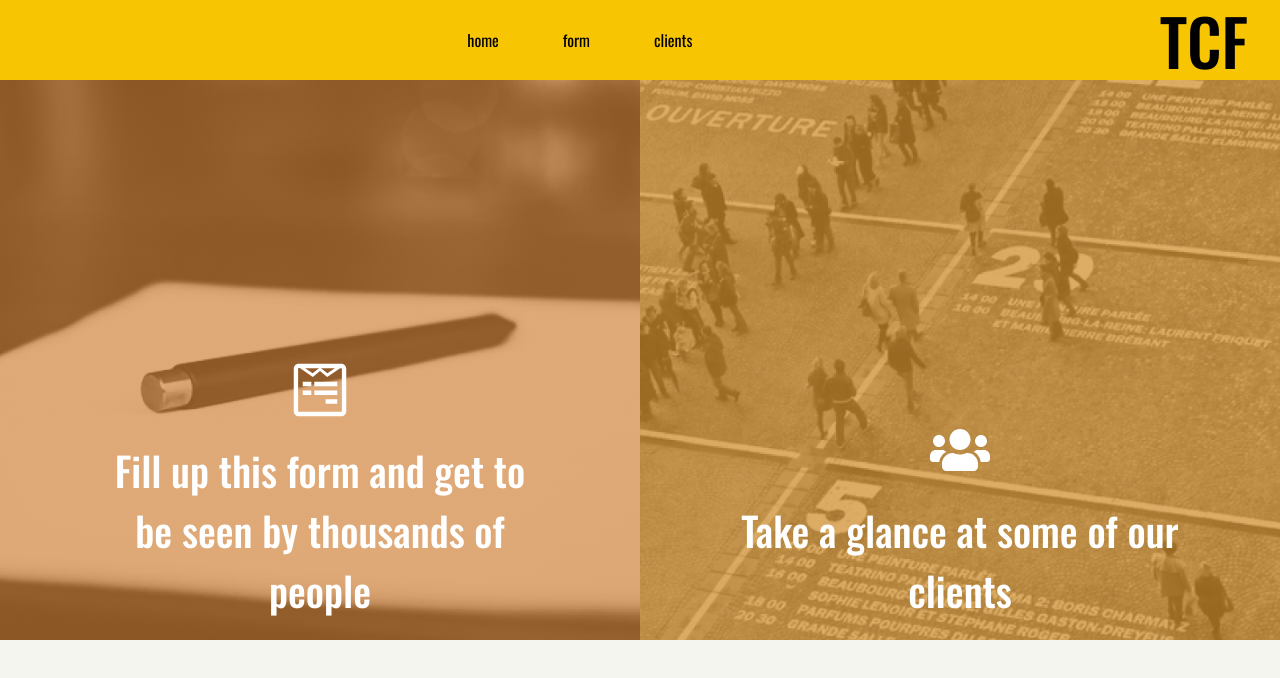
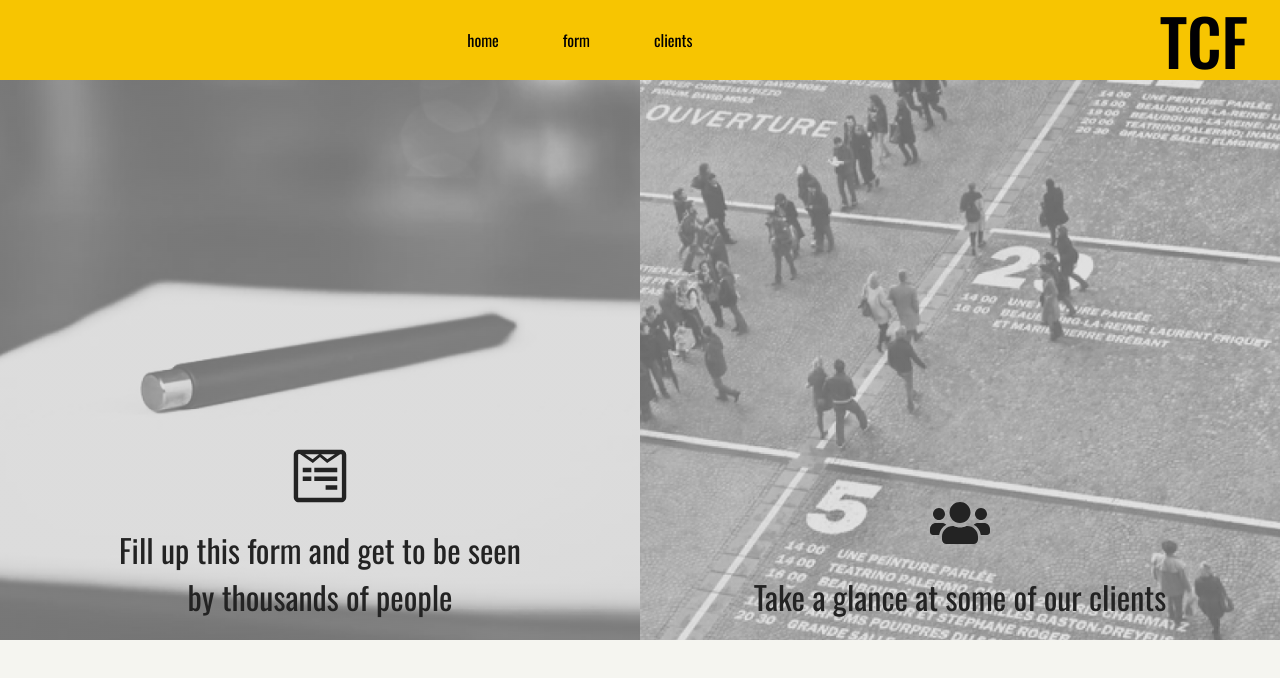
Before and after one commit to allangpio/the-complete-form, a React (Create React App) app: page /form in a window 1280 px wide. Shown: the top 678 px of the page. Built offline with nearby package versions, Linux system fonts and the light colour scheme.

Commit message:
fix home layout adjustment

```diff
--- a/src/pages/Home/index.tsx
+++ b/src/pages/Home/index.tsx
@@ -8,11 +8,15 @@ const Home: React.FC = () => {
     <Container>
       <FormCard>
         <FaWpforms size={60} />
-        <h3>Fill up this form and get to be seen by thousands of people</h3>
+        <a href="fdjksal">
+          Fill up this form and get to be seen by thousands of people
+        </a>
       </FormCard>
       <ClientsCard>
         <FaUsers size={60} />
-        <h3>Take a glance at some of our clients</h3>
+        <a href="fdkajs">
+          Take a glance at some of our clients
+        </a>
       </ClientsCard>
     </Container>
   )
--- a/src/pages/Home/styles.ts
+++ b/src/pages/Home/styles.ts
@@ -11,17 +11,20 @@ export const Container = styled.div`
 
   text-align: center;
 
-  color: #fff;
+  color: #232323;
 
-  h3{
-    font-size: 2.5rem;
-    width: 70%;
+  a {
+    text-decoration: none;
+    font-size: 2rem;
+    font-weight: medium;
+    width: 25ch;
     margin: 1.25rem 0;
+    color: inherit;
   }
 `;
 
 export const FormCard = styled.div`
-  background: linear-gradient( rgba(208, 119, 35, 0.6) 100%, rgba(208, 119, 35, 0.6)100%),url(${formBg}) no-repeat center;
+  background: linear-gradient( rgba(196, 196, 196, 0.5) 100%, rgba(196, 196, 196, 0.5)100%),url(${formBg}) no-repeat center;
   background-size: cover;
   flex: 1;
 
@@ -32,7 +35,7 @@ export const FormCard = styled.div`
 `;
 
 export const ClientsCard = styled.div`
-  background: linear-gradient( rgba(207, 139, 38, 0.7) 100%,rgba(207, 139, 38, 0.7)100%),url(${clientsBg}) no-repeat center;
+  background: linear-gradient( rgba(196, 196, 196, 0.5) 100%,rgba(196, 196, 196, 0.5)100%),url(${clientsBg}) no-repeat center;
   background-size: cover;
   flex: 1;
 
```
